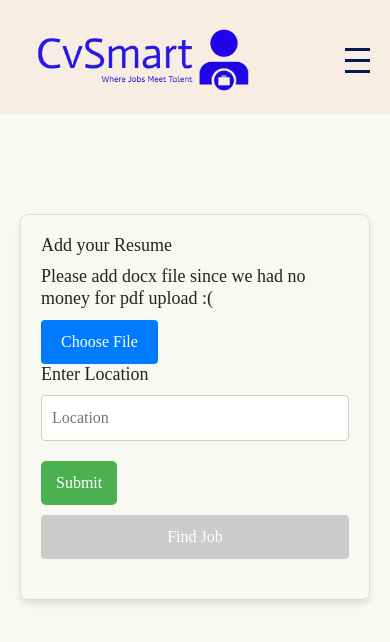
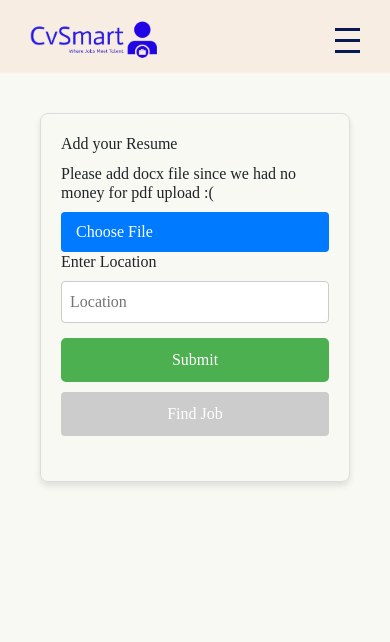
Before and after one commit to nirjajoshi/CV-SMART, an Angular app: page /findjob in a window 390 px wide. Shown: the top 642 px of the page. Built offline with nearby package versions, Linux system fonts and the light colour scheme.

Commit message:
first setup

```diff
--- a/src/app/candidate-listing/candidate-listing.component.css
+++ b/src/app/candidate-listing/candidate-listing.component.css
@@ -45,3 +45,30 @@ button:hover {
     color: red; /* Color for inactive status */
     font-weight: bold; /* Bold text for emphasis */
 }
+
+/* Responsive styles */
+@media (max-width: 768px) {
+    .candidate-card {
+        padding: 12px; /* Reduce padding on smaller screens */
+    }
+
+    h3 {
+        font-size: 1.25em; /* Smaller font size for headings */
+    }
+
+    button {
+        padding: 8px 12px; /* Smaller padding for buttons */
+        margin-right: 5px; /* Reduce margin between buttons */
+    }
+
+    /* Stack buttons vertically for smaller screens */
+    button {
+        display: block;
+        width: 100%; /* Full-width buttons */
+        margin-bottom: 10px; /* Space below buttons */
+    }
+
+    button:last-child {
+        margin-bottom: 0; /* Remove margin for the last button */
+    }
+}
--- a/src/app/findcand/findcand.component.css
+++ b/src/app/findcand/findcand.component.css
@@ -18,7 +18,7 @@ body, html {
   margin-top: 80px;
   display: flex;
   flex-direction: column;
-    width: 400px;
+  width: 400px; /* Base width */
   border: 1px solid #ddd;
   padding: 20px;
   border-radius: 8px;
@@ -125,6 +125,7 @@ body, html {
 .submit-button:hover {
   background-color: #45a049; /* Darker green on hover */
 }
+
 .manage-button {
   background-color: #007bff; /* Primary blue color */
   color: white; /* Text color */
@@ -149,8 +150,49 @@ body, html {
   transform: translateY(2px); /* Slightly moves button down */
 }
 
-
 .message {
   color: green;
   margin-top: 10px;
 }
+
+/* Responsive styles */
+@media (max-width: 768px) {
+  .search-container {
+      width: 90%; /* Use a percentage width on smaller screens */
+      margin: 20px; /* Reduce top margin */
+  }
+
+  h2 {
+      font-size: 16px; /* Smaller font size for headings */
+  }
+
+  .custom-file-upload {
+      padding: 8px 15px; /* Smaller padding for buttons */
+  }
+
+  input[type="text"] {
+      padding: 8px; /* Reduce padding for input fields */
+  }
+
+  .resume-card, .location-card, .status-card {
+      margin-bottom: 15px; /* Reduce margin between cards */
+  }
+
+  .button-container {
+      flex-direction: column; /* Stack buttons vertically */
+      align-items: stretch; /* Stretch buttons to fill width */
+  }
+
+  .manage-button, .submit-button, .find-Candidate-button {
+      width: 100%; /* Full-width buttons */
+      margin-bottom: 10px; /* Space between buttons */
+  }
+
+  .file-name {
+      font-size: 12px; /* Smaller font size for file name */
+  }
+
+  .suggestions-list {
+      max-height: 100px; /* Reduce the height of suggestions */
+  }
+}
--- a/src/app/findjob/findjob.component.css
+++ b/src/app/findjob/findjob.component.css
@@ -18,14 +18,14 @@ body, html {
   margin-top: 80px;
   display: flex;
   flex-direction: column;
-  width: 400px;
+  width: 400px; /* Base width */
   border: 1px solid #ddd;
   padding: 20px;
   border-radius: 8px;
   box-shadow: 0px 4px 6px rgba(0, 0, 0, 0.1);
 }
 
-.resume-card, .location-card{
+.resume-card, .location-card {
   margin-bottom: 20px;
 }
 
@@ -111,6 +111,7 @@ input[type="text"] {
 .file-name {
   font-size: 14px;
 }
+
 .submit-button {
   background-color: #4CAF50; /* Green */
   color: white;
@@ -129,3 +130,45 @@ input[type="text"] {
   color: green;
   margin-top: 10px;
 }
+
+/* Responsive styles */
+@media (max-width: 768px) {
+  .search-container {
+      width: 90%; /* Use a percentage width on smaller screens */
+      margin: 20px; /* Reduce top margin */
+  }
+
+  h2 {
+      font-size: 16px; /* Smaller font size for headings */
+  }
+
+  .custom-file-upload {
+      padding: 8px 15px; /* Smaller padding for buttons */
+  }
+
+  input[type="text"] {
+      padding: 8px; /* Reduce padding for input fields */
+  }
+
+  .resume-card, .location-card {
+      margin-bottom: 15px; /* Reduce margin between cards */
+  }
+
+  .button-container {
+      flex-direction: column; /* Stack buttons vertically */
+      align-items: stretch; /* Stretch buttons to fill width */
+  }
+
+  .submit-button, .find-job-button {
+      width: 100%; /* Full-width buttons */
+      margin-bottom: 10px; /* Space between buttons */
+  }
+
+  .file-name {
+      font-size: 12px; /* Smaller font size for file name */
+  }
+
+  .suggestions-list {
+      max-height: 100px; /* Reduce the height of suggestions */
+  }
+}
--- a/src/app/header/header.component.css
+++ b/src/app/header/header.component.css
@@ -3,7 +3,7 @@
   display: flex;
   justify-content: space-between;
   align-items: center;
-  background-color:  #F8EDE3;
+  background-color: #F8EDE3;
   padding: 10px 20px; /* Added horizontal padding for better spacing */
   padding-bottom: 3px;
   position: relative; /* To position dropdowns relative to nav */
@@ -65,7 +65,7 @@
 
 /* User Details Box */
 .user-details-box {
-  background-color: #555;;
+  background-color: #555;
   padding: 0.75rem 1.25rem;
   border-radius: 5px;
   display: flex;
@@ -221,6 +221,18 @@
 
   .hamburger {
       display: flex; /* Show hamburger menu */
+      align-items: center; /* Center items vertically */
+      padding: 10px; /* Add some padding for touch target */
+  }
+
+  .nav img {
+      max-width: 150px; /* Reduce logo size for mobile */
+  }
+
+  .nav li a,
+  .nav li button.profile-button {
+      font-size: 16px; /* Slightly reduce font size for mobile */
+      padding: 8px; /* Reduce padding for better spacing */
   }
 }
 
@@ -245,4 +257,12 @@
   .user-details-box {
       top: 55px; /* Slight adjustment for smaller screens */
   }
+
+  .login-modal h2 {
+      font-size: 20px; /* Adjust heading size for smaller screens */
   }
+
+  .login-modal button {
+      font-size: 14px; /* Adjust button size for smaller screens */
+  }
+}
--- a/src/app/job-listing/job-listing.component.css
+++ b/src/app/job-listing/job-listing.component.css
@@ -45,3 +45,43 @@
   color: red; /* Color for closed status */
   font-weight: bold; /* Bold text for emphasis */
 }
+
+/* Responsive Styles */
+@media screen and (max-width: 768px) {
+  .job-card {
+    padding: 12px; /* Slightly reduce padding for smaller screens */
+    margin: 12px 0; /* Reduce margin between cards */
+  }
+
+  h3 {
+    font-size: 1.2em; /* Decrease font size for smaller screens */
+  }
+
+  p {
+    font-size: 14px; /* Slightly smaller paragraph text */
+  }
+
+  button {
+    padding: 8px 10px; /* Reduce button padding */
+    margin-right: 8px; /* Adjust button margin */
+  }
+}
+
+@media screen and (max-width: 480px) {
+  .job-card {
+    padding: 10px; /* Further reduce padding for very small screens */
+  }
+
+  h3 {
+    font-size: 1.1em; /* Further decrease font size */
+  }
+
+  p {
+    font-size: 12px; /* Smaller paragraph text */
+  }
+
+  button {
+    padding: 6px 8px; /* Further reduce button padding */
+    margin-right: 5px; /* Adjust button margin */
+  }
+}
--- a/src/app/registration/registration.component.css
+++ b/src/app/registration/registration.component.css
@@ -93,3 +93,48 @@ button {
 button:hover {
   background-color: #0056b3;
 }
+
+/* Responsive Styles */
+@media screen and (max-width: 768px) {
+  .registration-form-container {
+    margin: 30px auto; /* Reduce margin for smaller screens */
+    padding: 15px; /* Slightly reduce padding */
+  }
+
+  .registration-form-container h2 {
+    font-size: 20px; /* Decrease font size */
+  }
+
+  .form-group input,
+  .form-group select {
+    padding: 8px; /* Reduce padding for input fields */
+    font-size: 14px; /* Decrease font size for inputs */
+  }
+
+  button {
+    padding: 8px; /* Reduce button padding */
+    font-size: 14px; /* Decrease button font size */
+  }
+}
+
+@media screen and (max-width: 480px) {
+  .registration-form-container {
+    margin: 20px auto; /* Further reduce margin */
+    padding: 10px; /* Further reduce padding */
+  }
+
+  .registration-form-container h2 {
+    font-size: 18px; /* Further decrease font size */
+  }
+
+  .form-group input,
+  .form-group select {
+    padding: 6px; /* Further reduce padding for inputs */
+    font-size: 12px; /* Further decrease font size for inputs */
+  }
+
+  button {
+    padding: 6px; /* Further reduce button padding */
+    font-size: 12px; /* Further decrease button font size */
+  }
+}
--- a/src/app/update-job-listing/update-job-listing.component.css
+++ b/src/app/update-job-listing/update-job-listing.component.css
@@ -2,6 +2,7 @@
   max-height: 400px; /* Adjust the height as needed */
   overflow-y: auto;  /* Enables vertical scrolling */
 }
+
 h2 {
   text-align: center;
   margin-bottom: 20px;
@@ -54,3 +55,52 @@ h2 {
   border-radius: 4px;
   border: 1px solid #ccc;
 }
+
+/* Responsive Styles */
+@media screen and (max-width: 768px) {
+  h2 {
+    font-size: 20px; /* Decrease font size for heading */
+  }
+
+  .job-table {
+    max-width: 100%; /* Allow table to take full width */
+  }
+
+  .job-table th,
+  .job-table td {
+    padding: 8px; /* Reduce padding for cells */
+    font-size: 14px; /* Decrease font size for table cells */
+  }
+
+  button {
+    padding: 6px 12px; /* Adjust button padding */
+    font-size: 14px; /* Decrease button font size */
+  }
+
+  select {
+    padding: 6px; /* Adjust select padding */
+    font-size: 14px; /* Decrease font size for select */
+  }
+}
+
+@media screen and (max-width: 480px) {
+  h2 {
+    font-size: 18px; /* Further decrease font size for heading */
+  }
+
+  .job-table th,
+  .job-table td {
+    padding: 6px; /* Further reduce padding for cells */
+    font-size: 12px; /* Further decrease font size for table cells */
+  }
+
+  button {
+    padding: 5px 10px; /* Further adjust button padding */
+    font-size: 12px; /* Further decrease button font size */
+  }
+
+  select {
+    padding: 5px; /* Further adjust select padding */
+    font-size: 12px; /* Further decrease font size for select */
+  }
+}
```
Lines whose indentation alone changed are shown as unchanged.
